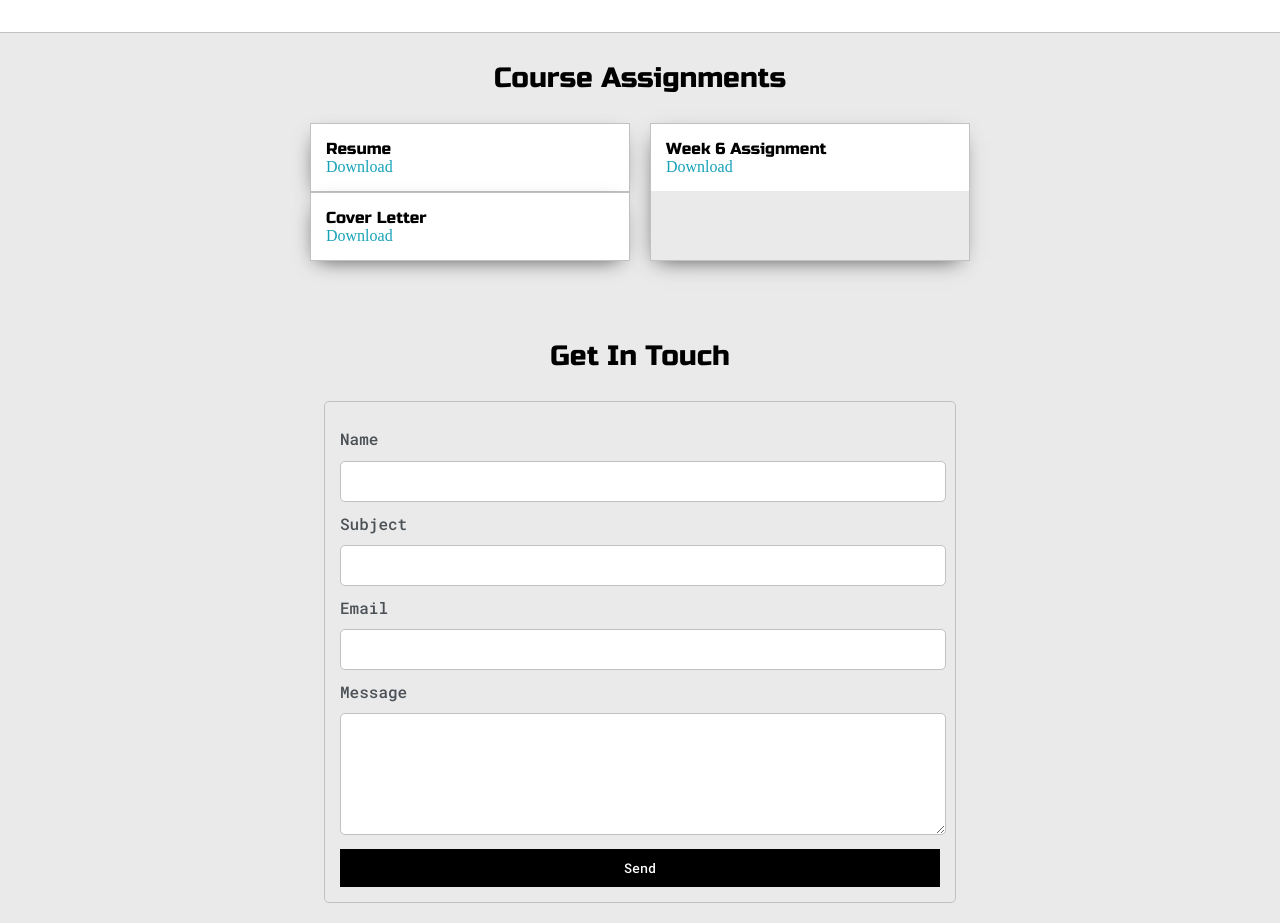
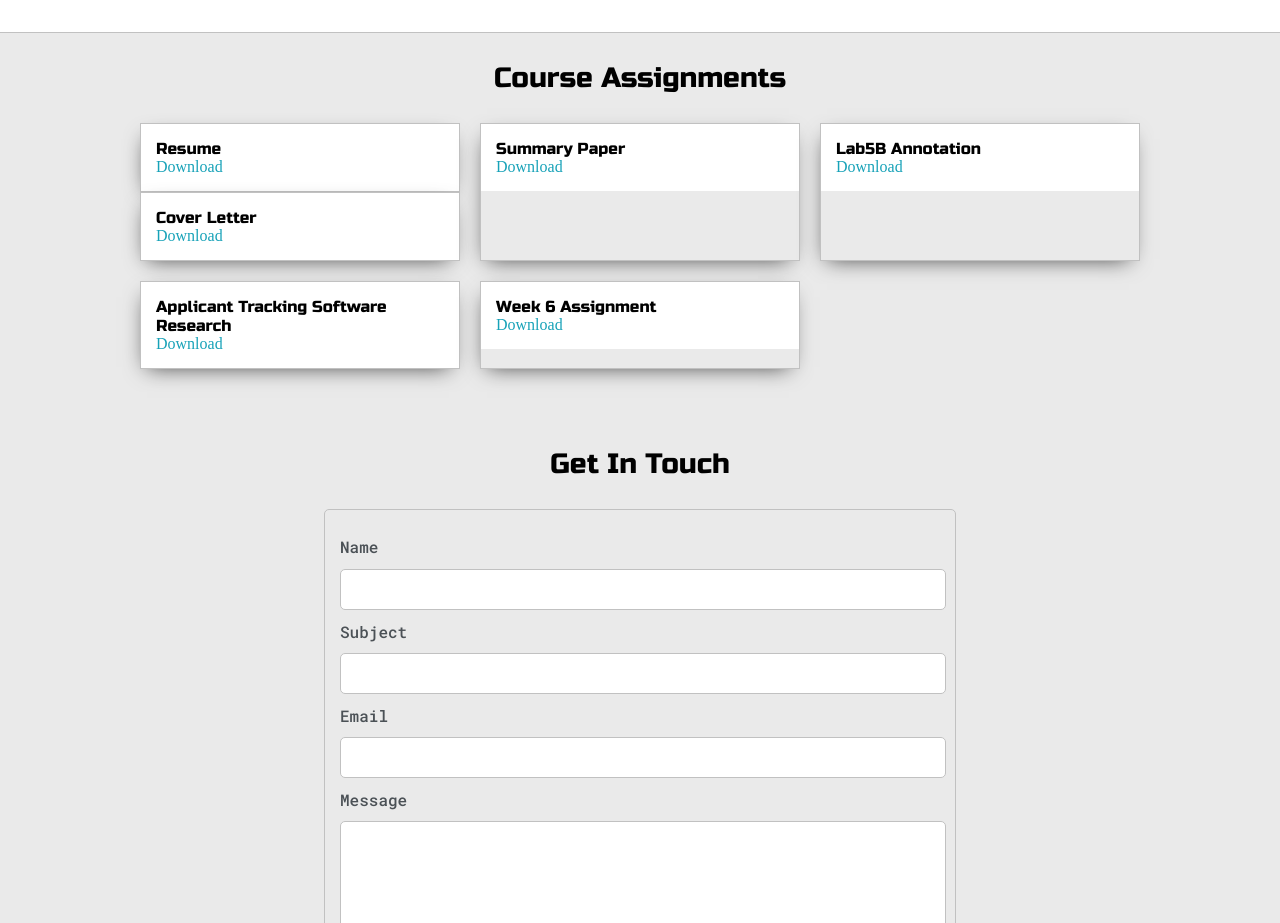
Before and after one commit to kambalasrikanthreddy/srikanthreddy, a plain HTML site: page index.html in a window 1280 px wide. Shown: the part 1200-2123 px from the top of the page. Drawn offline with Linux system fonts and the light colour scheme.

Commit message:
Update index.html

```diff
--- a/index.html
+++ b/index.html
@@ -142,11 +142,32 @@
 					</div>
 					<div class="post">
 						<div class="post-preview">
+							<h6 class="post-title">Summary Paper </h6>
+							<a href="Summary.docx">Download</a>
+						</div>
+					</div>
+					<div class="post">
+						<div class="post-preview">
+							<h6 class="post-title">Lab5B Annotation</h6>
+							<a href="Lab5BAnnotation.pdf">Download</a>
+						</div>
+					</div>
+					<div class="post">
+						<div class="post-preview">
+							<h6 class="post-title">Applicant Tracking Software Research</h6>
+							<a href="Applicant Tracking Software Research.pdf">Download</a>
+						</div>
+					</div>
+					<div class="post">
+						<div class="post-preview">
 							<h6 class="post-title">Week 6 Assignment</h6>
 							<a href="Week6.zip">Download</a>
 						</div>
 					</div>
+
 				</div>
+
+
 
 
 
```
